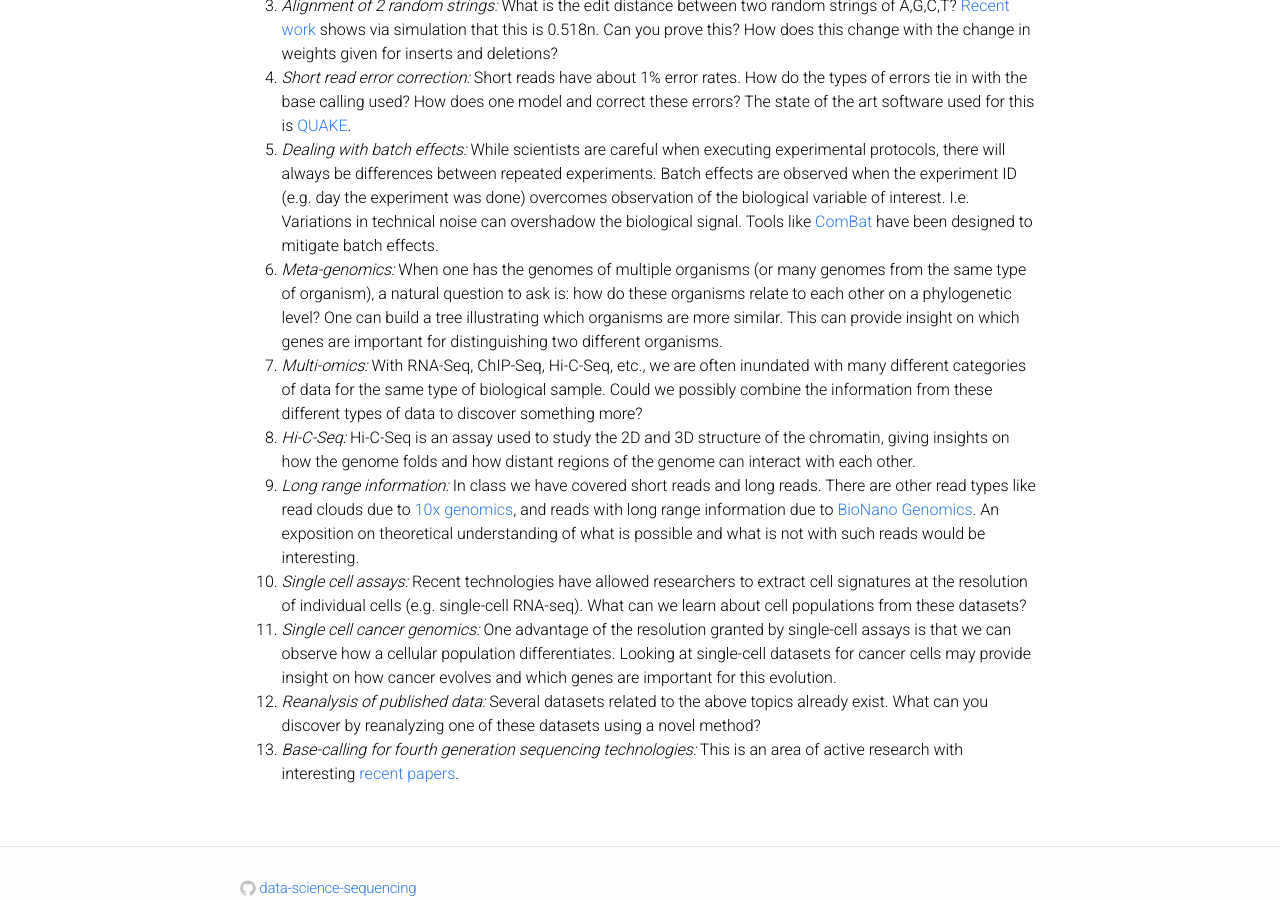
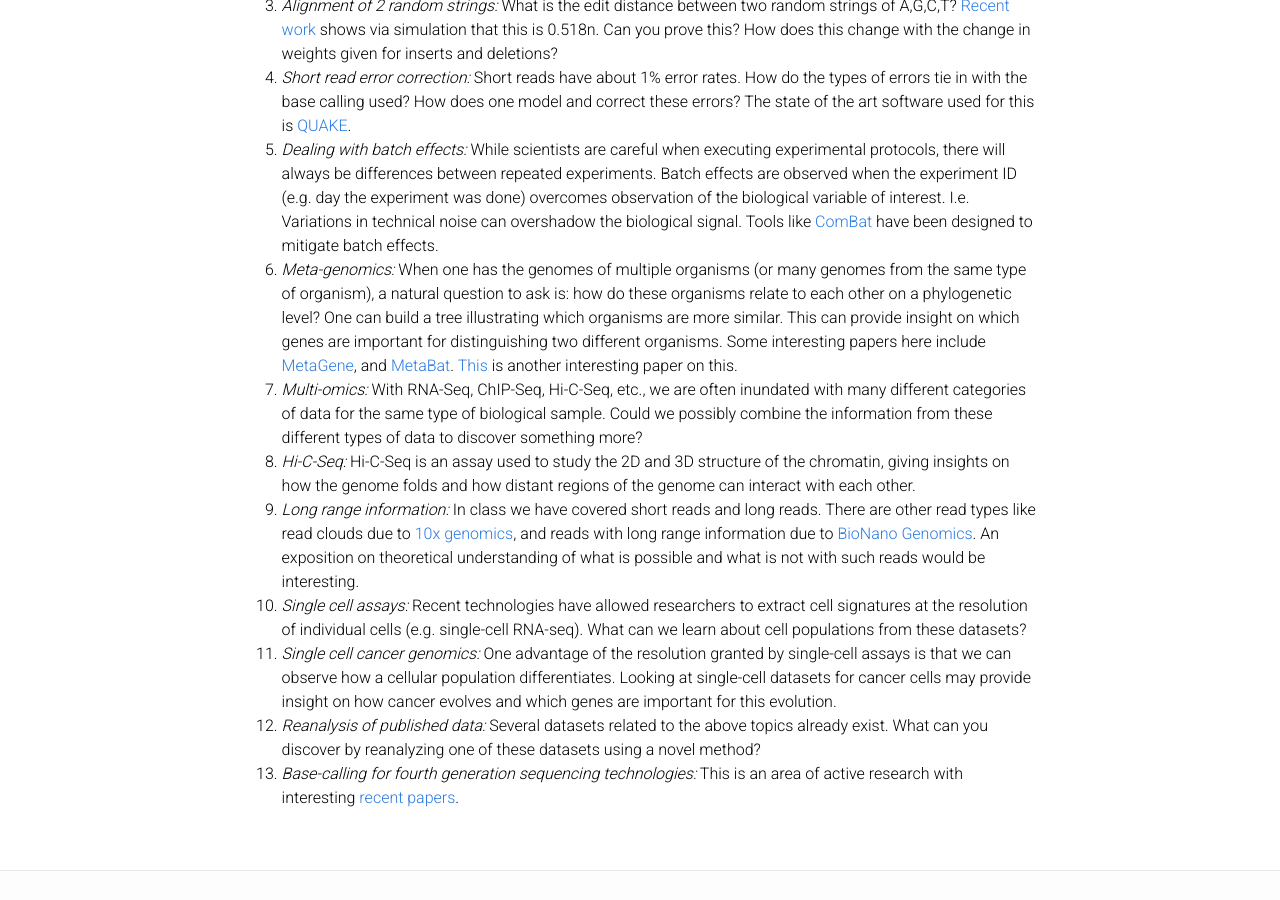
Before and after one commit to laurashen/data-science-sequencing.github.io, a Jekyll site: the page built from assignments/project_guidelines.md, in a window 1280 px wide and 900 px high, scrolled down 1863 px. Built offline with Jekyll 4.4.1, drawn with Linux system fonts in a browser that asks for light colours; comment, search, counter and statistics services are not loaded.

Commit message:
project guidelines posted

```diff
--- a/assignments/project_guidelines.md
+++ b/assignments/project_guidelines.md
@@ -66,7 +66,7 @@
 3. *Alignment of 2 random strings:* What is the edit distance between two random strings of A,G,C,T? [Recent work](http://arxiv.org/pdf/1601.07086.pdf) shows via simulation that this is 0.518n. Can you prove this? How does this change with the change in weights given for inserts and deletions?
 4. *Short read error correction:* Short reads have about 1% error rates. How do the types of errors tie in with the base calling used? How does one model and correct these errors? The state of the art software used for this is [QUAKE](http://www.cbcb.umd.edu/software/quake/).
 5. *Dealing with batch effects:* While scientists are careful when executing experimental protocols, there will always be differences between repeated experiments. Batch effects are observed when the experiment ID (e.g. day the experiment was done) overcomes observation of the biological variable of interest. I.e. Variations in technical noise can overshadow the biological signal. Tools like [ComBat](http://biostatistics.oxfordjournals.org/content/8/1/118.abstract) have been designed to mitigate batch effects.
-6. *Meta-genomics:* When one has the genomes of multiple organisms (or many genomes from the same type of organism), a natural question to ask is: how do these organisms relate to each other on a phylogenetic level? One can build a tree illustrating which organisms are more similar. This can provide insight on which genes are important for distinguishing two different organisms.
+6. *Meta-genomics:* When one has the genomes of multiple organisms (or many genomes from the same type of organism), a natural question to ask is: how do these organisms relate to each other on a phylogenetic level? One can build a tree illustrating which organisms are more similar. This can provide insight on which genes are important for distinguishing two different organisms.  Some interesting papers here include [MetaGene](http://www.ncbi.nlm.nih.gov/pubmed/17028096), and [MetaBat](https://peerj.com/articles/1165/). [This](http://www.nature.com/nbt/journal/v32/n8/full/nbt.2939.html) is another interesting paper on this.
 7. *Multi-omics:* With RNA-Seq, ChIP-Seq, Hi-C-Seq, etc., we are often inundated with many different categories of data for the same type of biological sample. Could we possibly combine the information from these different types of data to discover something more?
 8. *Hi-C-Seq:* Hi-C-Seq is an assay used to study the 2D and 3D structure of the chromatin, giving insights on how the genome folds and how distant regions of the genome can interact with each other.
 9. *Long range information:* In class we have covered short reads and long reads. There are other read types like read clouds due to [10x genomics](http://www.10xgenomics.com/), and reads with long range information due to [BioNano Genomics](http://www.bionanogenomics.com/). An exposition on theoretical understanding of what is possible and what is not with such reads would be interesting.
```
